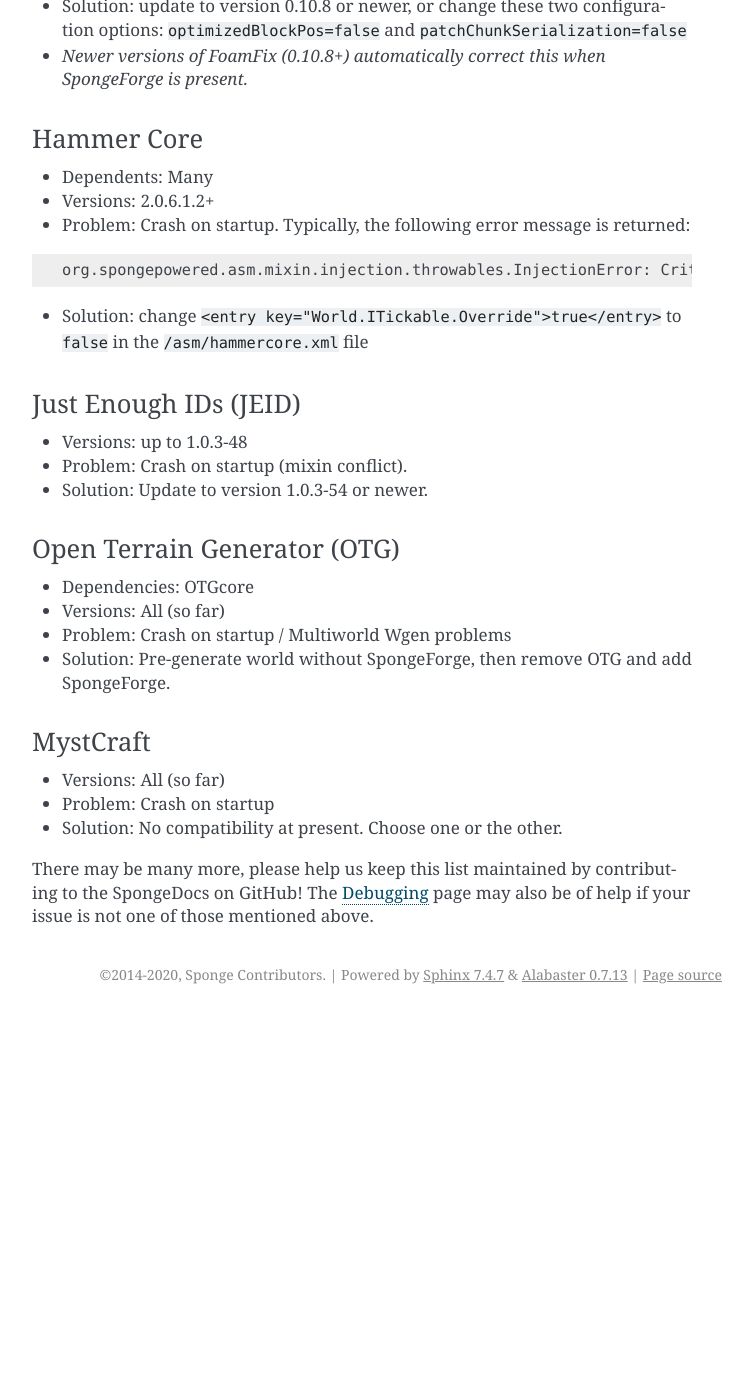
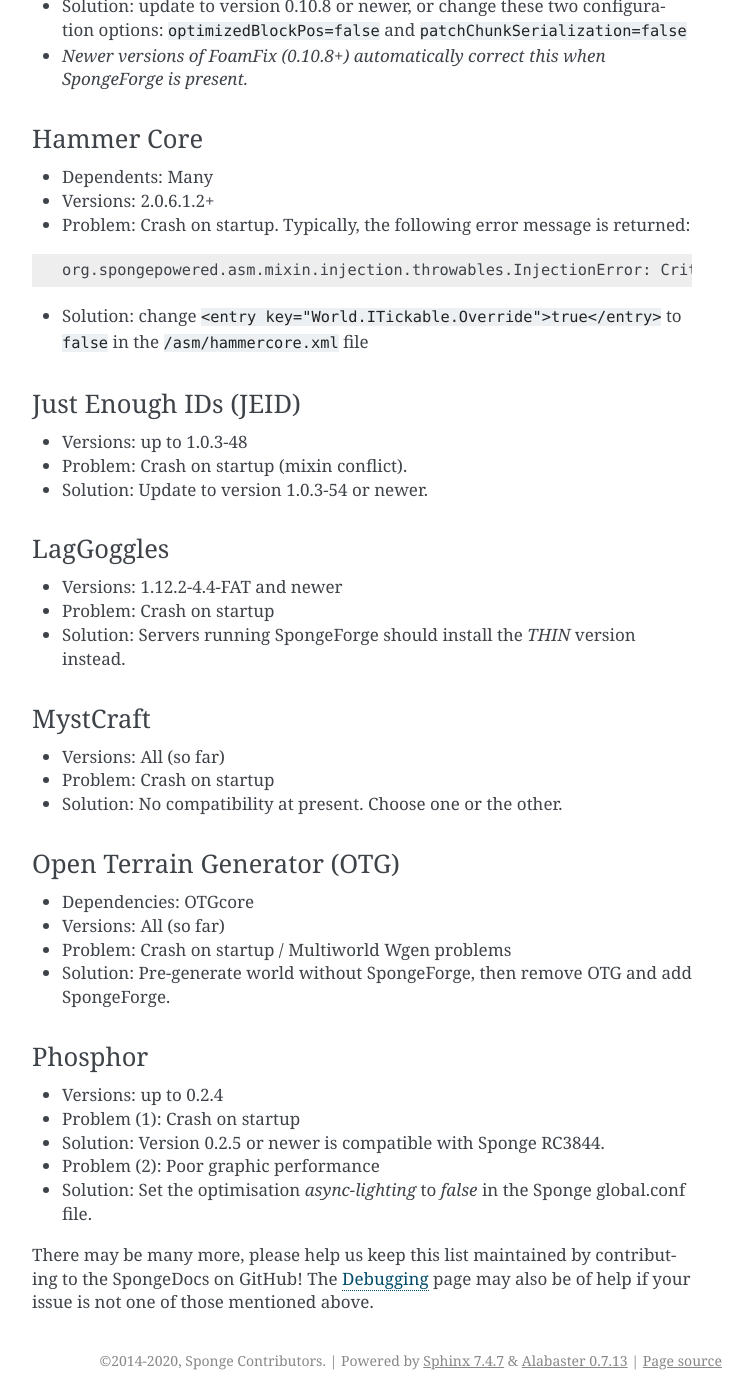
Before and after one commit to SpongePowered/SpongeDocs, a Sphinx documentation site: the page built from source/server/spongineer/incompatible.rst, in a window 1280 px wide and 1400 px high, scrolled down 1043 px. Shown: the whole window, without its empty margins (388-1141 px from the left). Built offline with Sphinx 7.4.7, drawn with Linux system fonts in a browser that asks for light colours; pages that are not in the unit, such as notebooks, are missing from menus; before the commit the page ends 2057 px from its top, so only the background shows below that; some of the changed text lies outside the part shown.

Commit message:
Add LagGoggles, Phosphor

```diff
--- a/source/server/spongineer/incompatible.rst
+++ b/source/server/spongineer/incompatible.rst
@@ -58,6 +58,18 @@
 - Problem: Crash on startup (mixin conflict).
 - Solution: Update to version 1.0.3-54 or newer.
 
+LagGoggles
+~~~~~~~~~~
+- Versions: 1.12.2-4.4-FAT and newer
+- Problem: Crash on startup
+- Solution: Servers running SpongeForge should install the `THIN` version instead.
+
+MystCraft
+~~~~~~~~~
+- Versions: All (so far)
+- Problem: Crash on startup
+- Solution: No compatibility at present. Choose one or the other.
+
 Open Terrain Generator (OTG)
 ~~~~~~~~~~~~~~~~~~~~~~~~~~~~
 - Dependencies: OTGcore
@@ -65,11 +77,13 @@
 - Problem: Crash on startup / Multiworld Wgen problems
 - Solution: Pre-generate world without SpongeForge, then remove OTG and add SpongeForge.
 
-MystCraft
-~~~~~~~~~
-- Versions: All (so far)
-- Problem: Crash on startup
-- Solution: No compatibility at present. Choose one or the other.
+Phosphor
+~~~~~~~~
+- Versions: up to 0.2.4
+- Problem (1): Crash on startup
+- Solution: Version 0.2.5 or newer is compatible with Sponge RC3844.
+- Problem (2): Poor graphic performance
+- Solution: Set the optimisation `async-lighting` to `false` in the Sponge global.conf file.
 
 There may be many more, please help us keep this list maintained by contributing to the SpongeDocs on GitHub!
 The :doc:`debugging` page may also be of help if your issue is not one of those mentioned above.
```
